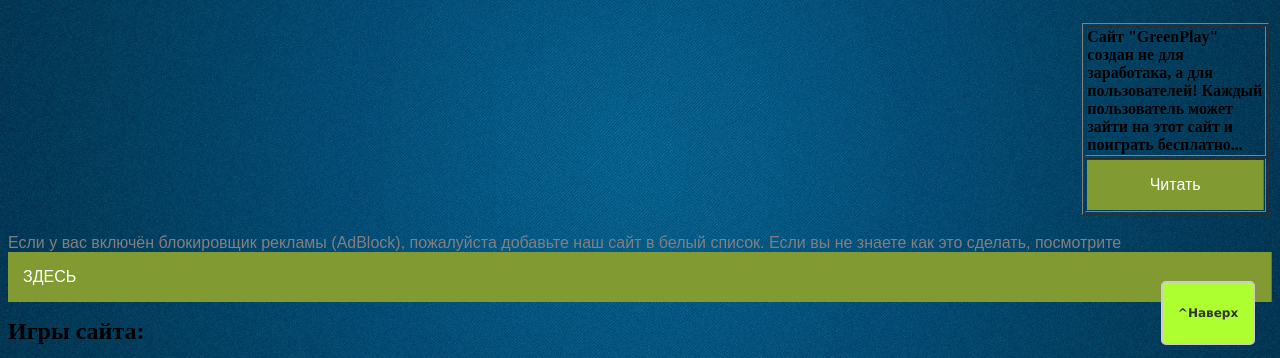
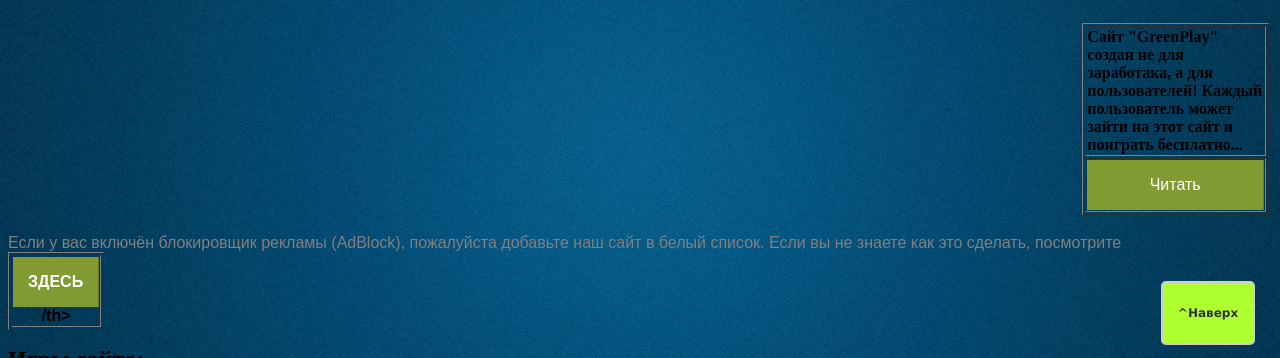
Before and after one commit to Green-Play/Green-Play.github.io, a plain HTML site: page index.htm in a window 1280 px wide. Shown: the part 430-788 px from the top of the page. Drawn offline with Linux system fonts and the light colour scheme.

Commit message:
Update index.htm

```diff
--- a/index.htm
+++ b/index.htm
@@ -60,7 +60,14 @@
 </td></tr>
 </table>
 
-<p><font size="3" color="Gray" face="Arial">Если у вас включён блокировщик рекламы (AdBlock), пожалуйста добавьте наш сайт в белый список. Если вы не знаете как это сделать, посмотрите <a hreaf='test.html'>ЗДЕСЬ</a></font></p>
+<p><font size="3" color="Gray" face="Arial">Если у вас включён блокировщик рекламы (AdBlock), пожалуйста добавьте наш сайт в белый список. Если вы не знаете как это сделать, посмотрите
+  <table border="1">
+   <tr>
+    <th><a hreaf='AdBlock.html'>ЗДЕСЬ</a>/th>
+   </tr>
+</table>
+</font></p>
+
 <p></p>
 </b><font size="+2"><b>Игры сайта:</font>
     </p>
```
